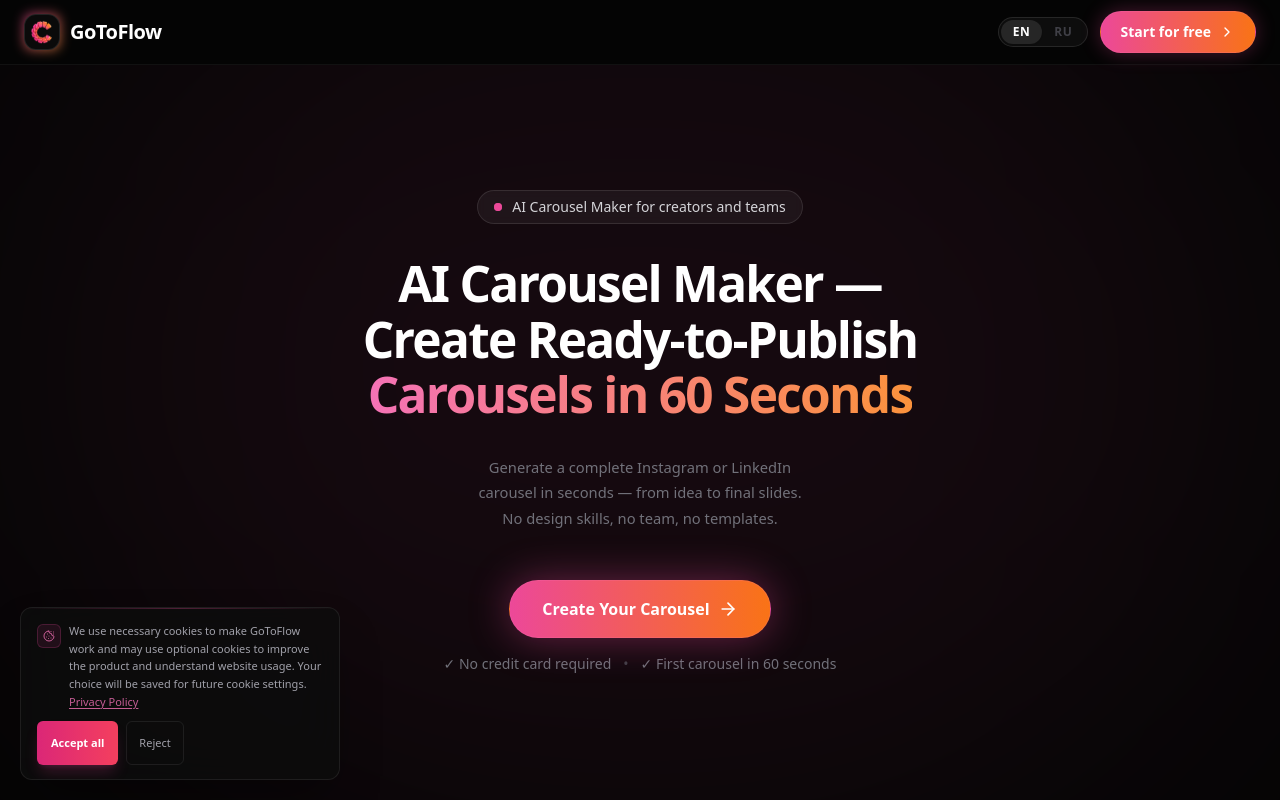
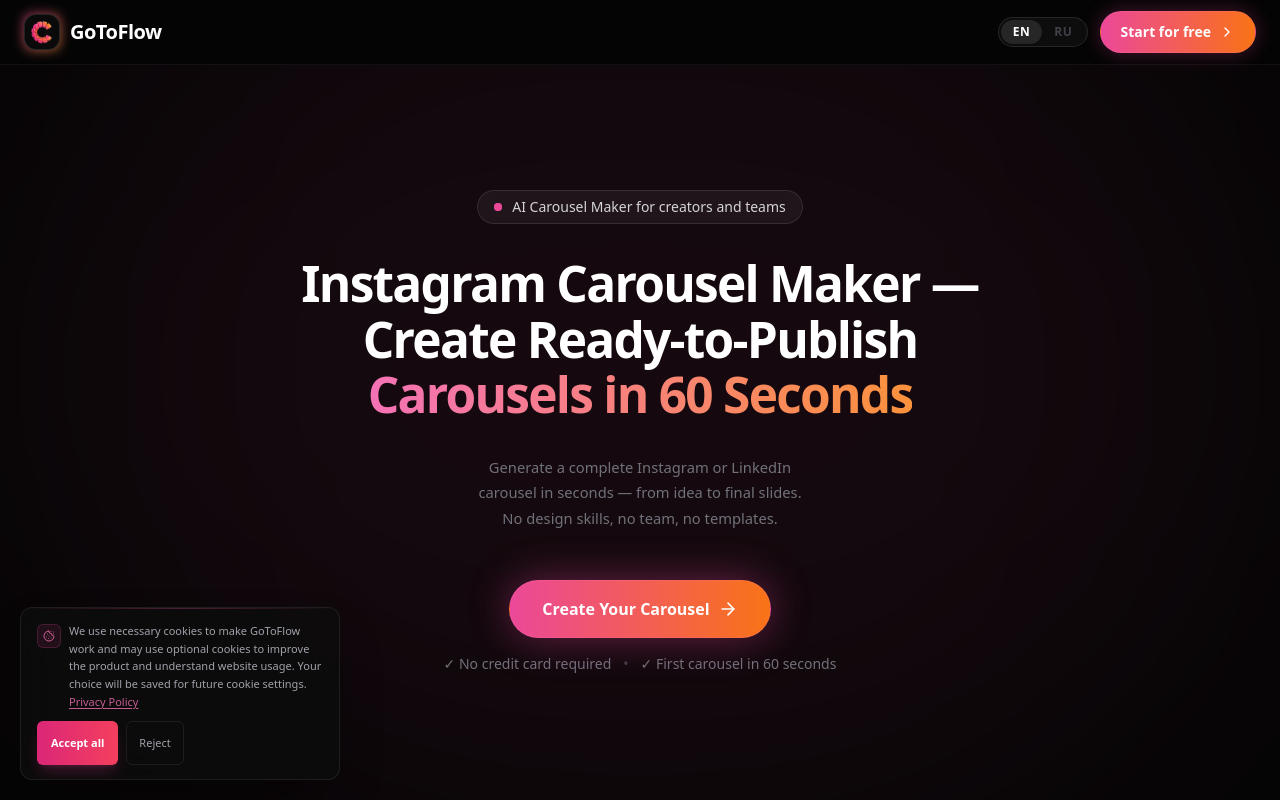
Before and after one commit to matteimikeska49-bot/gtf, a React (Vite) app: page /instagram-carousel-maker in a window 1280 px wide. Shown: the top 800 px of the page. Built offline with nearby package versions, Linux system fonts and the light colour scheme.

Commit message:
fix(seo): differentiate carousel page h1

```diff
--- a/src/components/carousel/CarouselSections.jsx
+++ b/src/components/carousel/CarouselSections.jsx
@@ -52,6 +52,7 @@ export const SEOHead = () => {
 /* ── Hero ── */
 export const CarouselHero = () => {
   const isMobile = useIsMobile();
+  const isInstagram = window.location.pathname === '/instagram-carousel-maker';
   return (
   <section className="pt-32 pb-16 px-6 relative z-10 w-full bg-[#050505] min-h-screen overflow-hidden flex flex-col items-center justify-center">
     <div className="absolute top-[-10%] left-1/2 -translate-x-1/2 w-[800px] md:w-[1200px] h-[700px] md:h-[900px] bg-[#ec4899]/[0.07] blur-[80px] md:blur-[150px] rounded-full pointer-events-none" />
@@ -64,7 +65,7 @@ export const CarouselHero = () => {
       </motion.div>
       <motion.div initial={{ opacity: 0, y: 30 }} animate={{ opacity: 1, y: 0 }} transition={{ duration: isMobile ? 0.6 : 0.8, delay: 0.1 }} className="max-w-3xl mx-auto w-full">
         <h1 className="text-[1.6rem] sm:text-[2rem] md:text-[2.6rem] lg:text-[3.1rem] font-bold text-white tracking-[-0.035em] leading-[1.12] mb-8 text-balance">
-          AI Carousel Maker —<br className="hidden md:block" /> Create Ready-to-Publish<br className="hidden md:block" /> <span className="text-gradient-brand">Carousels in 60 Seconds</span>
+          {isInstagram ? 'Instagram Carousel Maker' : 'AI Carousel Maker'} —<br className="hidden md:block" /> Create Ready-to-Publish<br className="hidden md:block" /> <span className="text-gradient-brand">Carousels in 60 Seconds</span>
         </h1>
       </motion.div>
       <motion.p initial={{ opacity: 0, y: 30 }} animate={{ opacity: 1, y: 0 }} transition={{ duration: isMobile ? 0.6 : 0.8, delay: 0.2 }} className="text-sm md:text-[0.92rem] text-zinc-500 max-w-lg mx-auto mb-12 leading-[1.75] font-medium text-balance">
```
